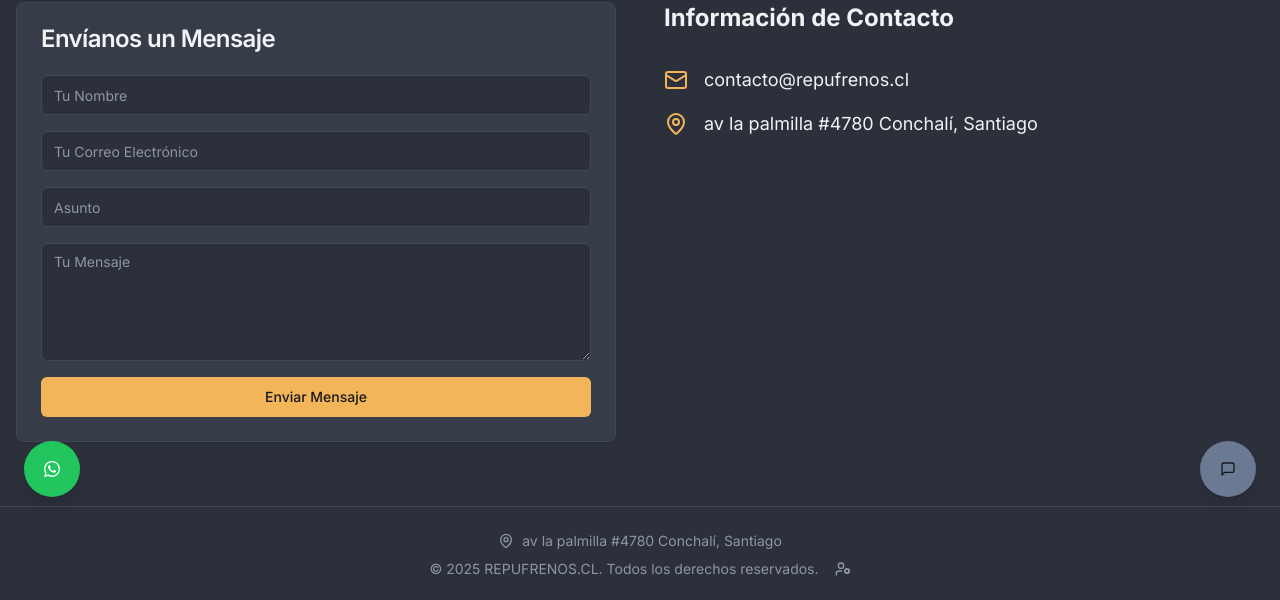
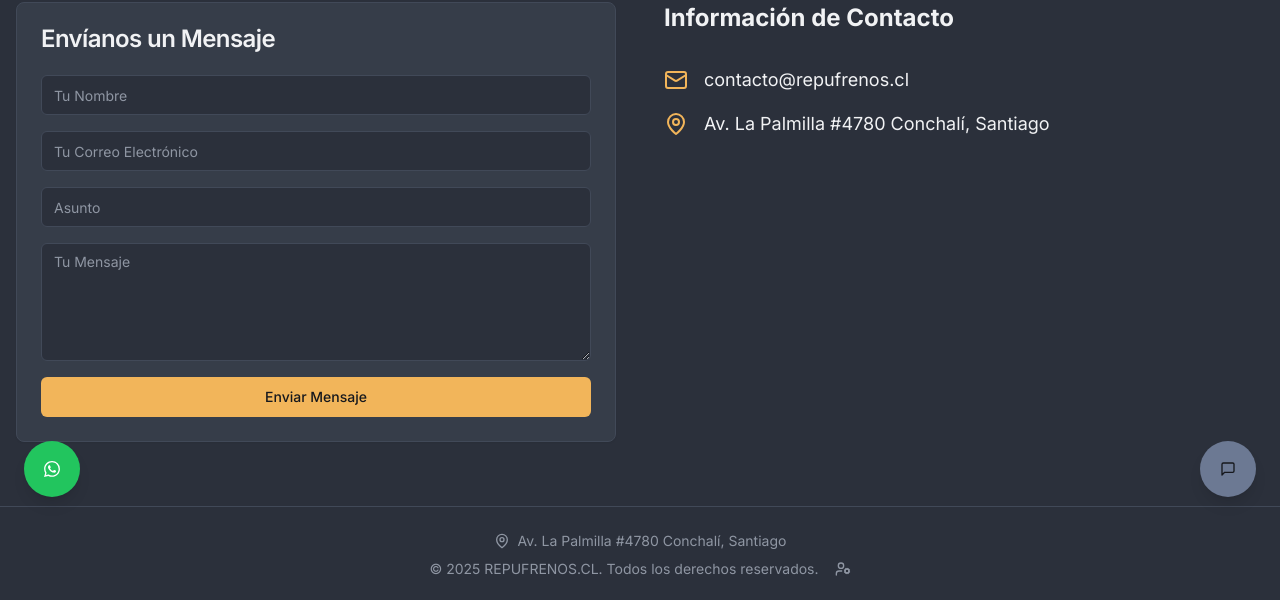
Before and after one commit to marce1404/TIENDA-FRENOS, a Next.js app: page /contacto in a window 1280 px wide. Shown: the part 279-879 px from the top of the page. Built offline with nearby package versions, Linux system fonts and the light colour scheme.

Commit message:
la direccion debes modificar a Av. La Palmilla

```diff
--- a/src/app/contacto/page.tsx
+++ b/src/app/contacto/page.tsx
@@ -108,7 +108,7 @@ export default function ContactoPage() {
              </div>
              <div className="flex items-center gap-4">
                 <MapPin className="h-6 w-6 text-primary" />
-                <span>av la palmilla #4780 Conchalí, Santiago</span>
+                <span>Av. La Palmilla #4780 Conchalí, Santiago</span>
              </div>
           </div>
         </div>
--- a/src/components/Footer.tsx
+++ b/src/components/Footer.tsx
@@ -10,7 +10,7 @@ export function Footer() {
       <div className="container mx-auto px-4 text-center text-muted-foreground text-sm">
         <div className="flex justify-center items-center gap-2 mb-2">
           <MapPin className="h-4 w-4" />
-          <span>av la palmilla #4780 Conchalí, Santiago</span>
+          <span>Av. La Palmilla #4780 Conchalí, Santiago</span>
         </div>
         <div className="flex justify-center items-center gap-4">
             <p>&copy; {currentYear} REPUFRENOS.CL. Todos los derechos reservados.</p>
```
